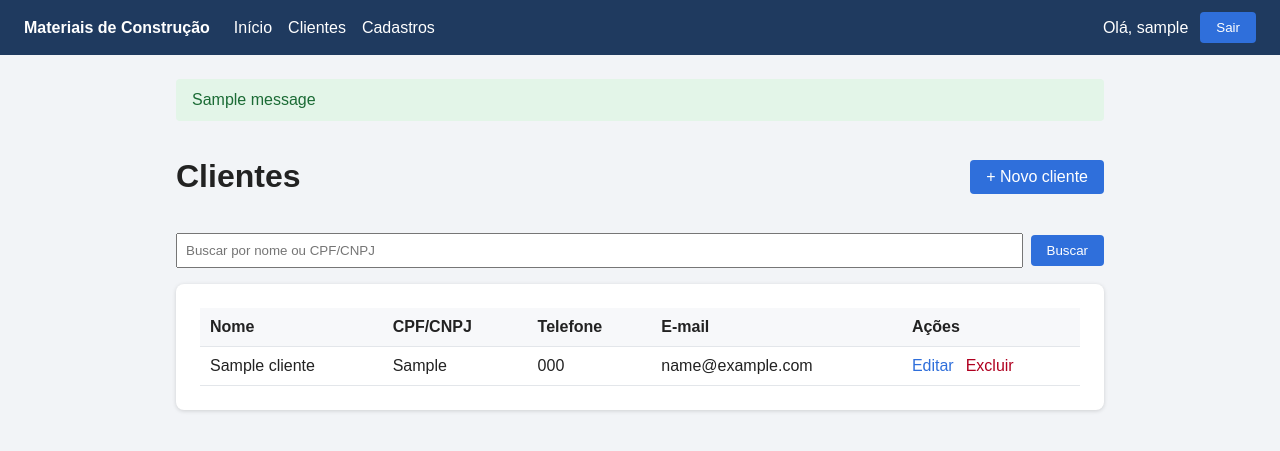
After one commit to leonicio77/Empresa-de-Materiais-de-Construcao, a Django app: page /clientes/ in a window 1280 px wide. The commit adds this page. Shown: the top 451 px of the page. Run offline with Django 5.2, Linux system fonts and the light colour scheme; a user stored in the database is signed in; tables that the repository leaves empty hold one stand-in row (values such as "Sample post"); one stand-in notice (Sample message) is shown.

Commit message:
Adiciona CRUD de clientes em HTML

```diff
--- /dev/null
+++ b/app/urls.py
@@ -0,0 +1,11 @@
+from django.urls import path
+
+from . import views
+
+urlpatterns = [
+    path("", views.home, name="home"),
+    path("clientes/", views.ClienteListView.as_view(), name="cliente_lista"),
+    path("clientes/novo/", views.ClienteCreateView.as_view(), name="cliente_novo"),
+    path("clientes/<int:pk>/editar/", views.ClienteUpdateView.as_view(), name="cliente_editar"),
+    path("clientes/<int:pk>/excluir/", views.ClienteDeleteView.as_view(), name="cliente_excluir"),
+]
--- a/app/views.py
+++ b/app/views.py
@@ -1,7 +1,69 @@
+from django.contrib import messages
 from django.contrib.auth.decorators import login_required
-from django.shortcuts import render
+from django.contrib.auth.mixins import LoginRequiredMixin
+from django.contrib.messages.views import SuccessMessageMixin
+from django.db.models import ProtectedError, Q
+from django.shortcuts import redirect, render
+from django.urls import reverse_lazy
+from django.views.generic import CreateView, DeleteView, ListView, UpdateView
+
+from .models import Cliente
 
 
 @login_required
 def home(request):
     return render(request, "home.html")
+
+
+class ClienteListView(LoginRequiredMixin, ListView):
+    model = Cliente
+    template_name = "clientes/lista.html"
+    context_object_name = "clientes"
+
+    def get_queryset(self):
+        clientes = super().get_queryset().order_by("nome")
+        busca = self.request.GET.get("q", "").strip()
+        if busca:
+            clientes = clientes.filter(
+                Q(nome__icontains=busca) | Q(cpf_cnpj__icontains=busca)
+            )
+        return clientes
+
+    def get_context_data(self, **kwargs):
+        contexto = super().get_context_data(**kwargs)
+        contexto["busca"] = self.request.GET.get("q", "")
+        return contexto
+
+
+class ClienteCreateView(LoginRequiredMixin, SuccessMessageMixin, CreateView):
+    model = Cliente
+    fields = ["nome", "cpf_cnpj", "telefone", "endereco", "email"]
+    template_name = "clientes/form.html"
+    success_url = reverse_lazy("cliente_lista")
+    success_message = "Cliente cadastrado com sucesso."
+
+
+class ClienteUpdateView(LoginRequiredMixin, SuccessMessageMixin, UpdateView):
+    model = Cliente
+    fields = ["nome", "cpf_cnpj", "telefone", "endereco", "email"]
+    template_name = "clientes/form.html"
+    success_url = reverse_lazy("cliente_lista")
+    success_message = "Cliente atualizado com sucesso."
+
+
+class ClienteDeleteView(LoginRequiredMixin, DeleteView):
+    model = Cliente
+    template_name = "clientes/confirmar_exclusao.html"
+    success_url = reverse_lazy("cliente_lista")
+
+    def form_valid(self, form):
+        try:
+            resposta = super().form_valid(form)
+        except ProtectedError:
+            messages.error(
+                self.request,
+                "Não é possível excluir: este cliente possui pedidos.",
+            )
+            return redirect("cliente_lista")
+        messages.success(self.request, "Cliente excluído com sucesso.")
+        return resposta
--- a/config/urls.py
+++ b/config/urls.py
@@ -1,10 +1,8 @@
 from django.contrib import admin
 from django.urls import include, path
-
-from app import views
 
 urlpatterns = [
     path("admin/", admin.site.urls),
     path("contas/", include("django.contrib.auth.urls")),
-    path("", views.home, name="home"),
+    path("", include("app.urls")),
 ]
--- a/static/css/estilo.css
+++ b/static/css/estilo.css
@@ -42,3 +42,40 @@ button {
 }
 
 .erro { color: #b00020; }
+
+.barra {
+    display: flex;
+    justify-content: space-between;
+    align-items: center;
+  }
+
+  .botao, .botao-perigo {
+    display: inline-block;
+    padding: 8px 16px;
+    border-radius: 4px;
+    background: #2f6fdb;
+    color: #fff;
+    text-decoration: none;
+  }
+
+  .botao-perigo { background: #b00020; border: 0; cursor: pointer; }
+
+  .busca { display: flex; gap: 8px; align-items: center; margin: 16px 0; }
+  .busca input { flex: 1; padding: 8px; }
+
+  table { width: 100%; border-collapse: collapse; }
+  th, td { padding: 10px; text-align: left; border-bottom: 1px solid #e3e6ea; }
+  th { background: #f7f8fa; }
+
+  .acoes { display: flex; gap: 12px; }
+  .acoes a { color: #2f6fdb; text-decoration: none; }
+  .acoes a.perigo { color: #b00020; }
+
+  .formulario { max-width: 520px; }
+  .formulario input, .formulario select { width: 100%; padding: 8px; }
+  .formulario p { margin: 12px 0; }
+  .formulario a { margin-left: 12px; }
+
+  .mensagem { padding: 12px 16px; border-radius: 4px; margin-bottom: 16px; }
+  .mensagem.success { background: #e3f5e8; color: #1b6b35; }
+  .mensagem.error { background: #fde8ea; color: #b00020; }
--- a/templates/base.html
+++ b/templates/base.html
@@ -12,8 +12,9 @@
   <header class="topo">
     <strong>Materiais de Construção</strong>
     <nav>
-      <a href="{% url 'home' %}">Início</a>
-      <a href="{% url 'admin:index' %}">Cadastros</a>
+        <a href="{% url 'home' %}">Início</a>
+        <a href="{% url 'cliente_lista' %}">Clientes</a>
+        <a href="{% url 'admin:index' %}">Cadastros</a>
     </nav>
     <form method="post" action="{% url 'logout' %}">
       {% csrf_token %}
@@ -24,6 +25,11 @@
   {% endif %}
 
   <main class="conteudo">
+    {% if messages %}
+    {% for mensagem in messages %}
+      <div class="mensagem {{ mensagem.tags }}">{{ mensagem }}</div>
+    {% endfor %}
+  {% endif %}
     {% block conteudo %}{% endblock %}
   </main>
 </body>
--- /dev/null
+++ b/templates/clientes/lista.html
@@ -0,0 +1,46 @@
+{% extends "base.html" %}
+
+{% block titulo %}Clientes{% endblock %}
+
+{% block conteudo %}
+<div class="barra">
+  <h1>Clientes</h1>
+  <a class="botao" href="{% url 'cliente_novo' %}">+ Novo cliente</a>
+</div>
+
+<form method="get" class="busca">
+  <input type="text" name="q" value="{{ busca }}" placeholder="Buscar por nome ou CPF/CNPJ">
+  <button type="submit">Buscar</button>
+  {% if busca %}<a href="{% url 'cliente_lista' %}">Limpar</a>{% endif %}
+</form>
+
+<div class="cartao">
+  <table>
+    <thead>
+      <tr>
+        <th>Nome</th>
+        <th>CPF/CNPJ</th>
+        <th>Telefone</th>
+        <th>E-mail</th>
+        <th>Ações</th>
+      </tr>
+    </thead>
+    <tbody>
+      {% for cliente in clientes %}
+      <tr>
+        <td>{{ cliente.nome }}</td>
+        <td>{{ cliente.cpf_cnpj }}</td>
+        <td>{{ cliente.telefone }}</td>
+        <td>{{ cliente.email|default:"-" }}</td>
+        <td class="acoes">
+          <a href="{% url 'cliente_editar' cliente.pk %}">Editar</a>
+          <a href="{% url 'cliente_excluir' cliente.pk %}" class="perigo">Excluir</a>
+        </td>
+      </tr>
+      {% empty %}
+      <tr><td colspan="5">Nenhum cliente encontrado.</td></tr>
+      {% endfor %}
+    </tbody>
+  </table>
+</div>
+{% endblock %}
```
Also changed, not shown: templates/clientes/confirmar_exclusao.html (added, +15 -0 lines), templates/clientes/form.html (added, +15 -0 lines).
